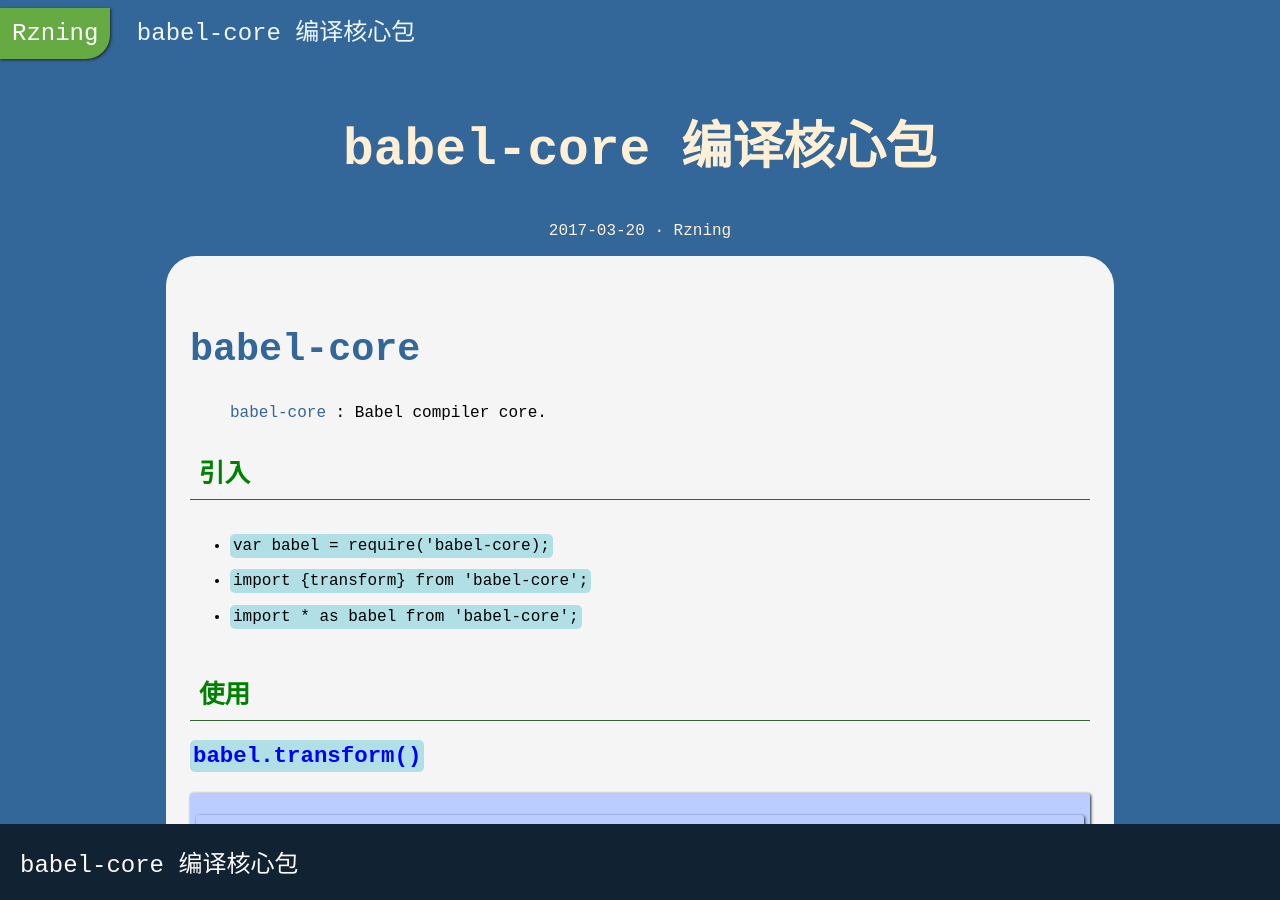
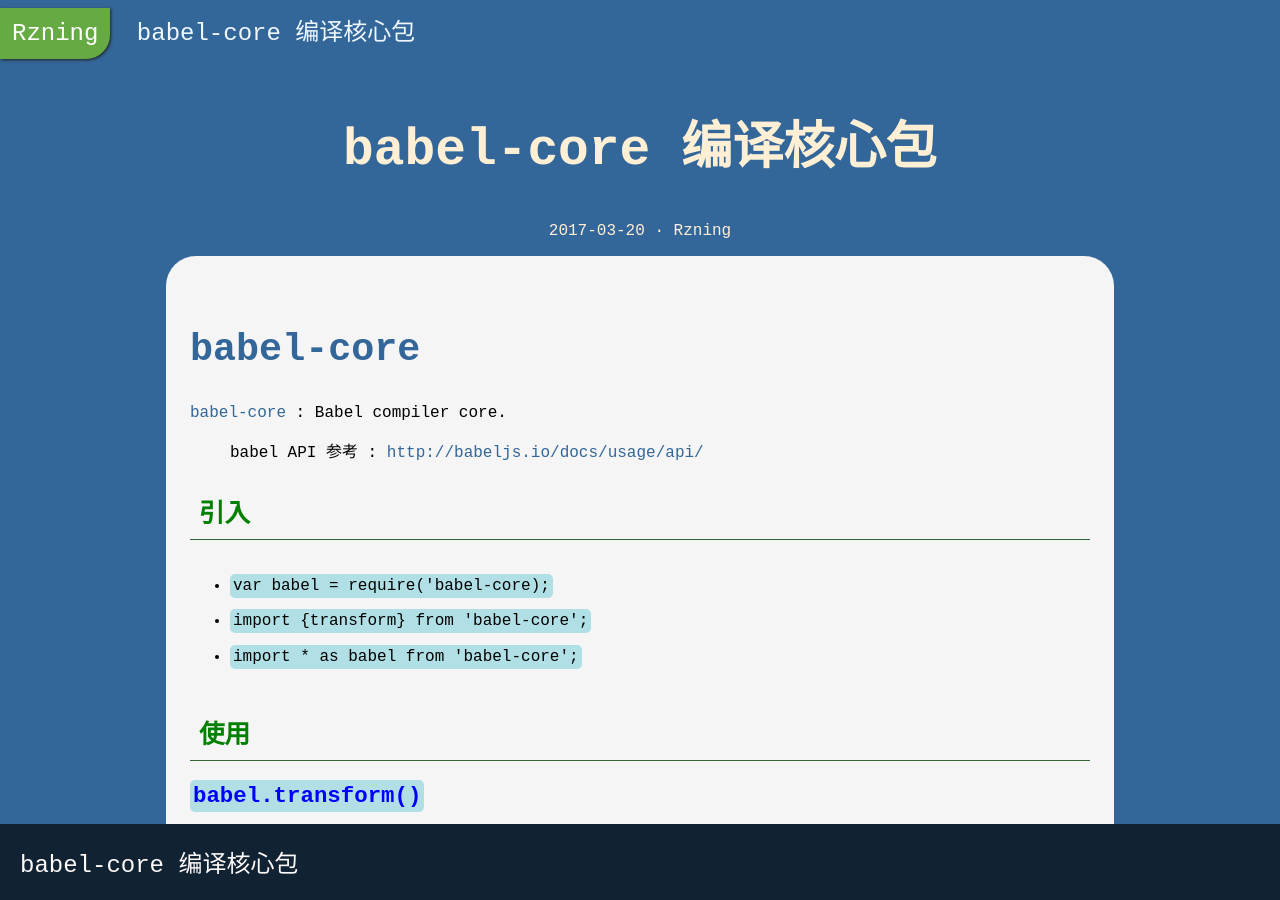
Before and after one commit to rzning/blog-2017, a Jekyll site: the page built from _posts/2017-03-20-babel-core.md, in a window 1280 px wide and 900 px high. Built offline with Jekyll 4.4.1, drawn with Linux system fonts in a browser that asks for light colours.

Commit message:
Updated : blog `badel-core.md`

```diff
--- a/_posts/2017-03-20-babel-core.md
+++ b/_posts/2017-03-20-babel-core.md
@@ -14,7 +14,9 @@ share_text      : "A compiler for writing next generation JavaScript."
 
 [babel-core]: <https://github.com/babel/babel/tree/7.0/packages/babel-core>
 
-> [babel-core] : Babel compiler core.
+[babel-core] : Babel compiler core.
+
+> babel API 参考 : <http://babeljs.io/docs/usage/api/>
 
 ## 引入
 
```
